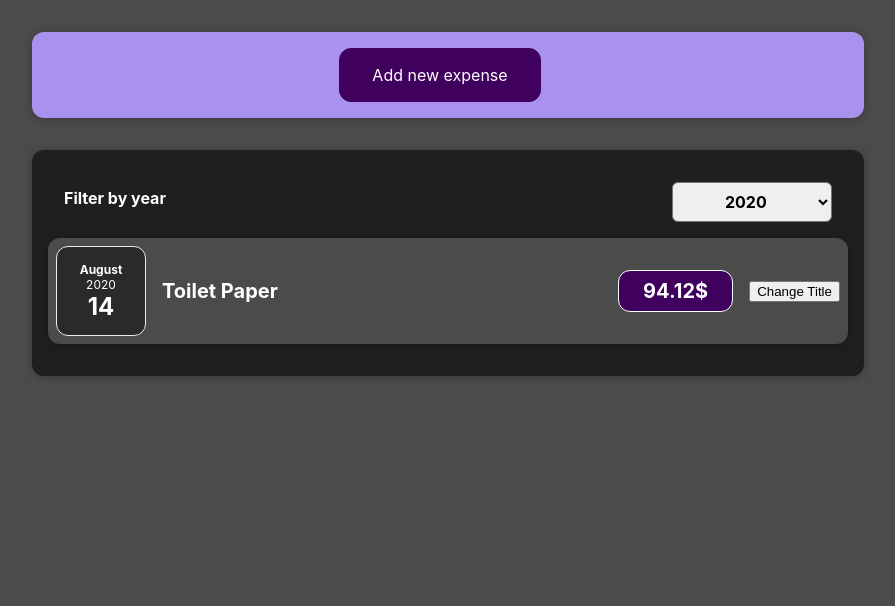
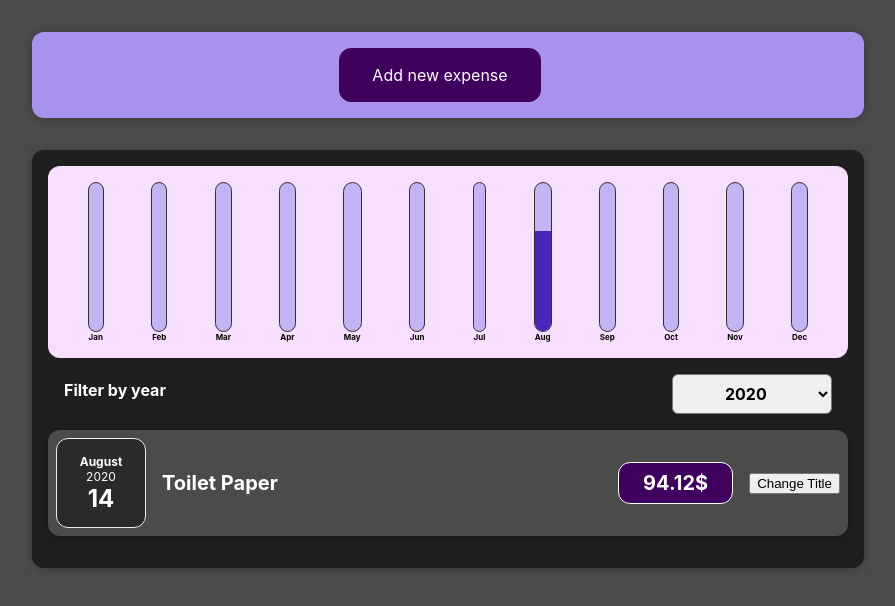
Before and after one commit to locdev-2001/react-course, a React (Create React App) app: page / in a window 1280 px wide. Shown: the top 606 px of the page, without its empty margins (192-1087 px from the left). Built offline with nearby package versions, Linux system fonts and the light colour scheme.

Commit message:
20/2/2023

```diff
--- a/src/components/Chart/Chart.js
+++ b/src/components/Chart/Chart.js
@@ -2,13 +2,15 @@ import React from "react";
 import "./Chart.css";
 import { ChartBar } from "./ChartBar";
 export const Chart = (props) => {
+  const dataPointsValues = props.dataPoints.map(dataPoint => dataPoint.value);
+  const totalMaximum = Math.max(...dataPointsValues);
   return (
     <div className="chart">
       {props.dataPoints.map((dataPoint) => (
         <ChartBar
           key={dataPoint.id}
           value={dataPoint.value}
-          maxValue={null}
+          maxValue={totalMaximum}
           label={dataPoint.label}
         />
       ))}
--- a/src/components/Chart/ChartBar.js
+++ b/src/components/Chart/ChartBar.js
@@ -2,9 +2,10 @@ import React from "react";
 import "./ChartBar.css";
 export const ChartBar = (props) => {
   let barFillHeight = "0%";
-  if (props.value > 0) {
-    barFillHeight = Math.round((props.value / props.maxValue) * 100 + "%");
+  if (props.maxValue > 0) {
+    barFillHeight = Math.round((props.value / props.maxValue) * 100 ,'%');
   }
+  console.log (barFillHeight)
   return (
     <div className="chart-bar">
       <div className="chart-bar__inner">
@@ -12,8 +13,8 @@ export const ChartBar = (props) => {
           className="chart-bar__fill"
           style={{ height: barFillHeight }}
         ></div>
-        <div className="chart-bar__label">{props.label}</div>
       </div>
+      <div className="chart-bar__label">{props.label}</div>
     </div>
   );
 };
--- a/src/components/Expense/Expense.js
+++ b/src/components/Expense/Expense.js
@@ -3,6 +3,7 @@ import "./Expense.css";
 import Card from "../UI/Card";
 import ExpenseFilter from "./ExpenseFilter";
 import { ExpenseList } from "./ExpenseList";
+import { ExpenseChart } from "./ExpenseChart";
 const Expense = (props) => {
   const [filteredYear, setFilteredYear] = useState("2020");
   const filterChangeHandler = (selectedYear) => {
@@ -14,7 +15,8 @@ const Expense = (props) => {
   return (
     <>
 
-        <Card className="expense">
+      <Card className="expense">
+        <ExpenseChart expenses={ filterExpense} />
           <ExpenseFilter
             selected={filteredYear}
             onChangeFilter={filterChangeHandler}
--- a/src/components/Expense/ExpenseChart.js
+++ b/src/components/Expense/ExpenseChart.js
@@ -1,5 +1,5 @@
-import React from 'react'
-import { Chart } from '../Chart/Chart'
+import React from "react";
+import { Chart } from "../Chart/Chart";
 
 export const ExpenseChart = (props) => {
   const chartDataPoints = [
@@ -16,7 +16,9 @@ export const ExpenseChart = (props) => {
     { label: "Nov", value: 0 },
     { label: "Dec", value: 0 },
   ];
-    return (
-      <Chart/>
-  )
+  for (const expense of props.expenses) {
+    const expenseMonth = expense.date.getMonth();// starting at 0
+    chartDataPoints[expenseMonth].value += expense.amount;
   }
+  return <Chart dataPoints={chartDataPoints} />;
+};
```
Lines whose indentation alone changed are shown as unchanged.
